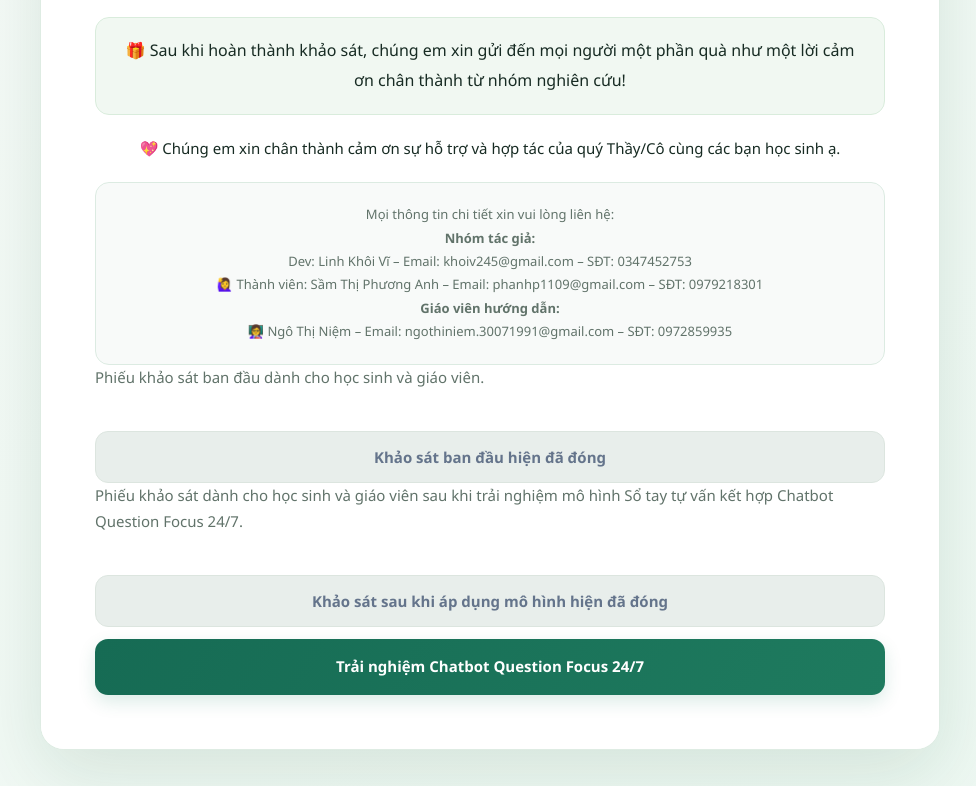
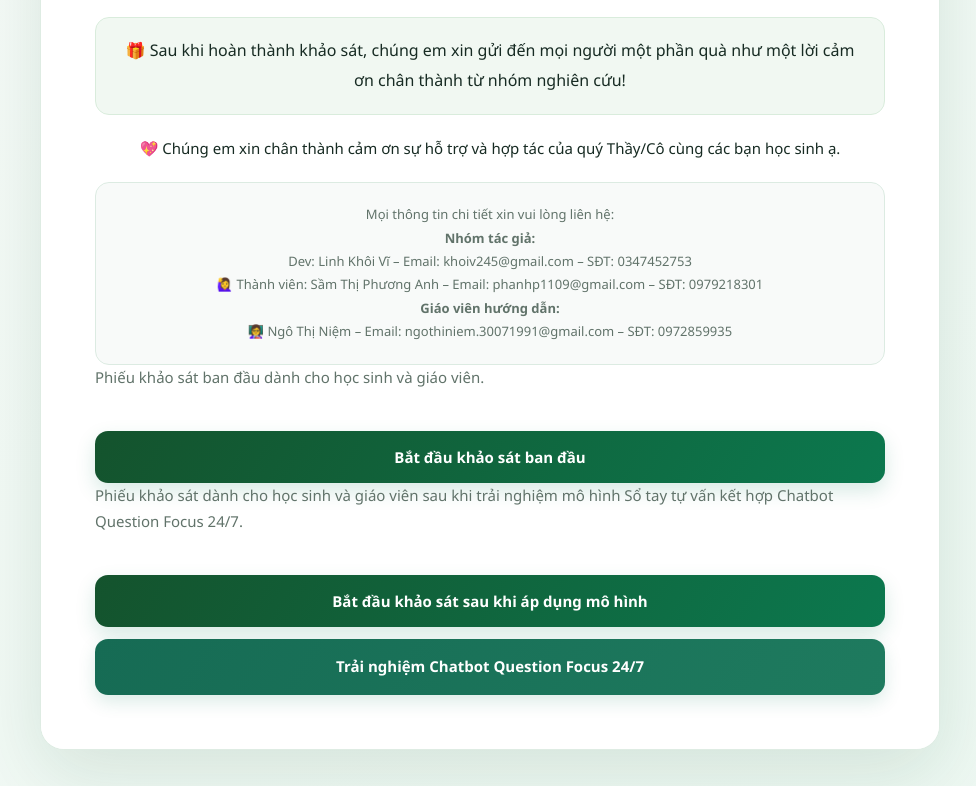
Before and after one commit to khoivi247/khaosathocsinh_giaovien, a plain HTML site: page index.html in a window 1280 px wide. Shown: the part 2070-2856 px from the top of the page, without its empty margins (150-1126 px from the left). Drawn offline with Linux system fonts and the light colour scheme.

Commit message:
Update index.html

```diff
--- a/index.html
+++ b/index.html
@@ -81,12 +81,12 @@
       </div>
 
       <p class="survey-intro">Phiếu khảo sát ban đầu dành cho học sinh và giáo viên.</p>
-      <button class="btn-submit" type="button" disabled>
-        Khảo sát ban đầu hiện đã đóng
+      <button class="btn-submit" type="button" onclick="showRoleSelection('initial')">
+        Bắt đầu khảo sát ban đầu
       </button>
       <p class="survey-intro">Phiếu khảo sát dành cho học sinh và giáo viên sau khi trải nghiệm mô hình Sổ tay tự vấn kết hợp Chatbot Question Focus 24/7.</p>
-      <button class="btn-submit" type="button" disabled>
-        Khảo sát sau khi áp dụng mô hình hiện đã đóng
+      <button class="btn-submit" type="button" onclick="showRoleSelection('post')">
+        Bắt đầu khảo sát sau khi áp dụng mô hình
       </button>
 
 <a href="https://gemini.google.com/gem/1SuNA6aN_imQfyJyooSz0QFFwAR78Ip6Y?usp=sharing"
```
